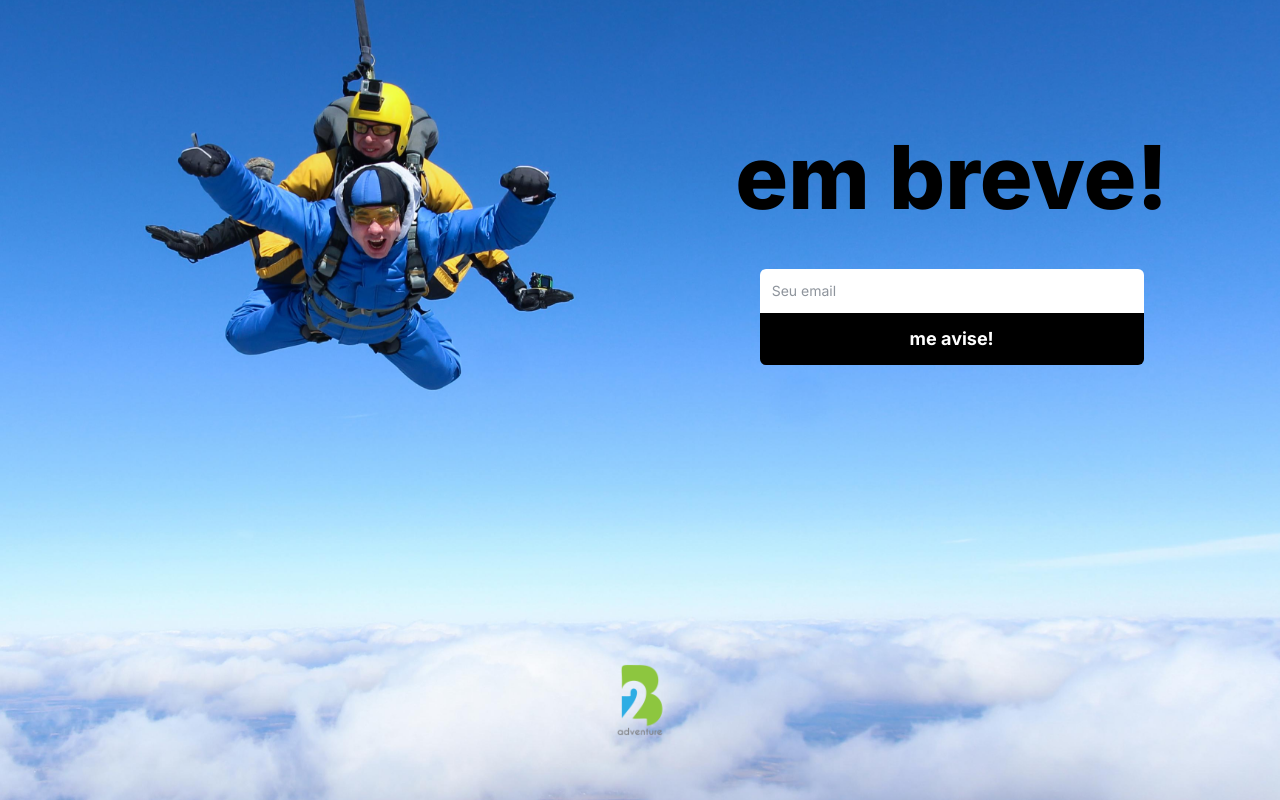
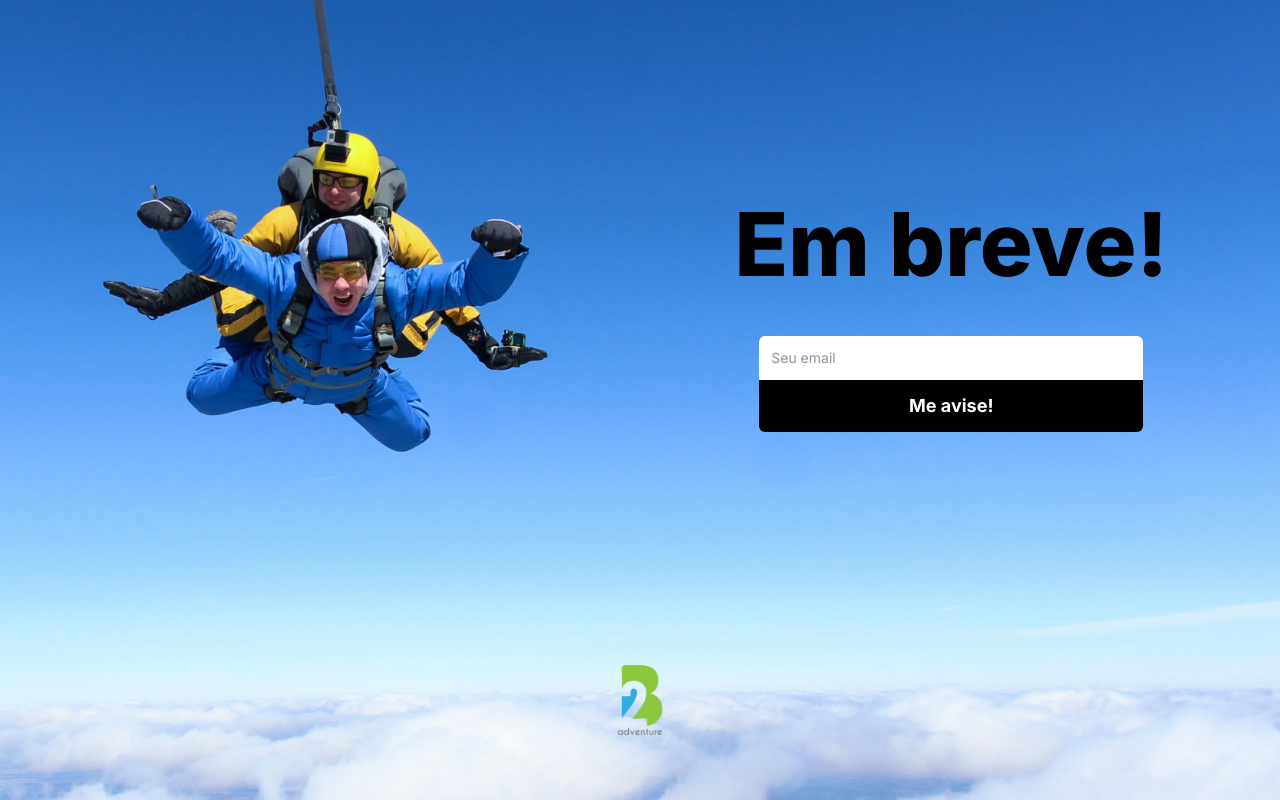
Before and after one commit to felipeCadena/b2-em-construcao, a Next.js app: page / in a window 1280 px wide. Built offline with nearby package versions, Linux system fonts and the light colour scheme.

Commit message:
ajustes finais

```diff
--- a/src/app/page.js
+++ b/src/app/page.js
@@ -28,13 +28,13 @@ export default function Home() {
 
   return (
     <main className="relative h-screen w-screen flex flex-col items-center justify-center overflow-hidden">
-      <div className="absolute inset-0 z-0 w-screen h-screen">
+      <div className="w-full h-full">
         <Image
-          src="/para.jpeg"
+          src="/paraquedas-1.jpeg"
           alt="Imagem de fundo"
           width={1920}
           height={1080}
-          className="object-cover w-full h-full max-sm:hidden 2xl:object-[center_35%]"
+          className="object-cover w-full h-full max-sm:hidden object-bottom 2xl:object-[center_70%]"
           priority
         />
         <Image
@@ -48,9 +48,9 @@ export default function Home() {
       </div>
 
       {/* Conteúdo */}
-      <div className="z-10 text-center absolute md:top-1/6 max-sm:w-full max-sm:px-8 max-sm:top-[52%] max-sm:right-0 right-28 xl:right-28 2xl:right-60">
+      <div className="z-10 text-center absolute md:top-1/4 max-sm:w-full max-sm:px-8 max-sm:top-[52%] max-sm:right-0 right-28 xl:right-28 2xl:right-60">
         <h1 className="text-6xl md:text-[5.5rem] font-extrabold mb-2 text-black">
-          em breve!
+          Em breve!
         </h1>
 
         <div className="mt-12 max-w-[16rem] md:max-w-sm mx-auto z-50">
@@ -66,7 +66,7 @@ export default function Home() {
               onClick={() => handleEmail(email)}
               className="bg-black text-white text-lg font-bold p-3 rounded-b-md hover:bg-gray-700 transition-colors cursor-pointer"
             >
-              me avise!
+              Me avise!
             </button>
           </div>
         </div>
```
Also changed, not shown: public/paraquedas-1.jpeg (added).
